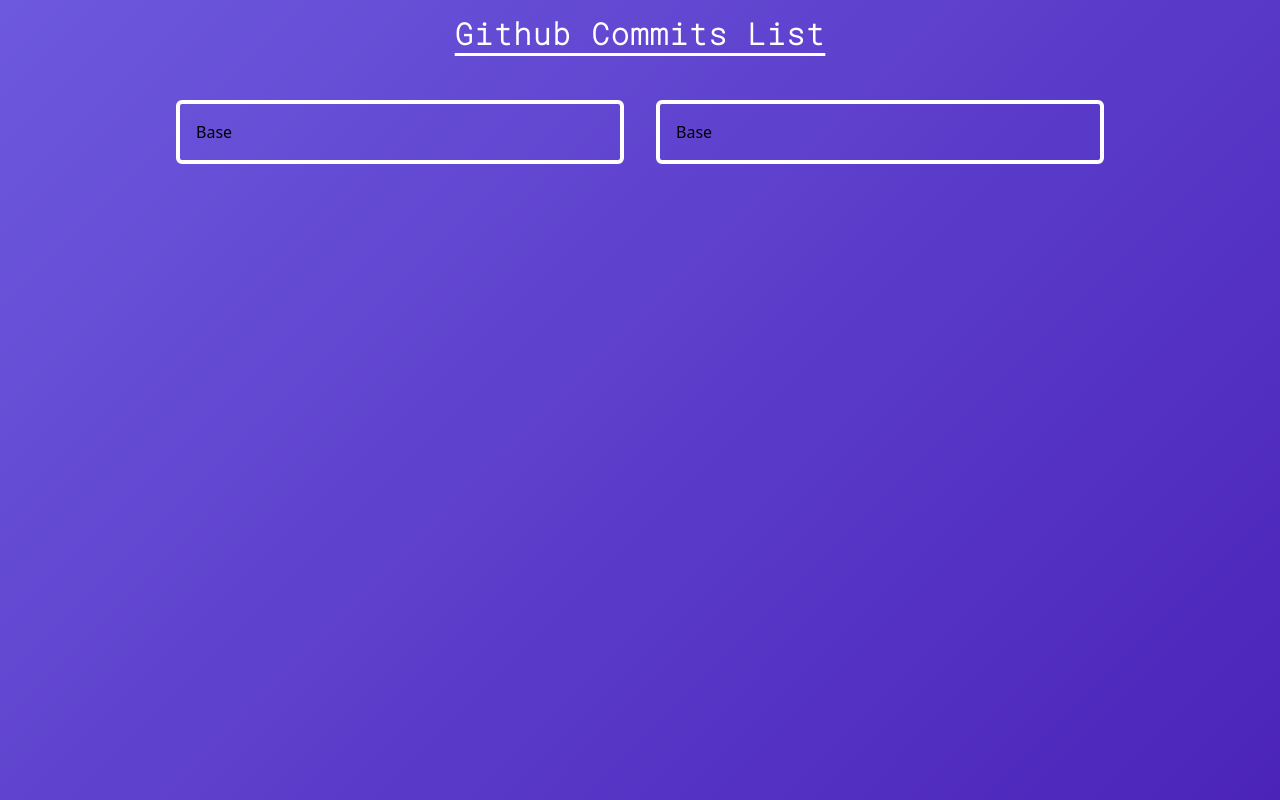
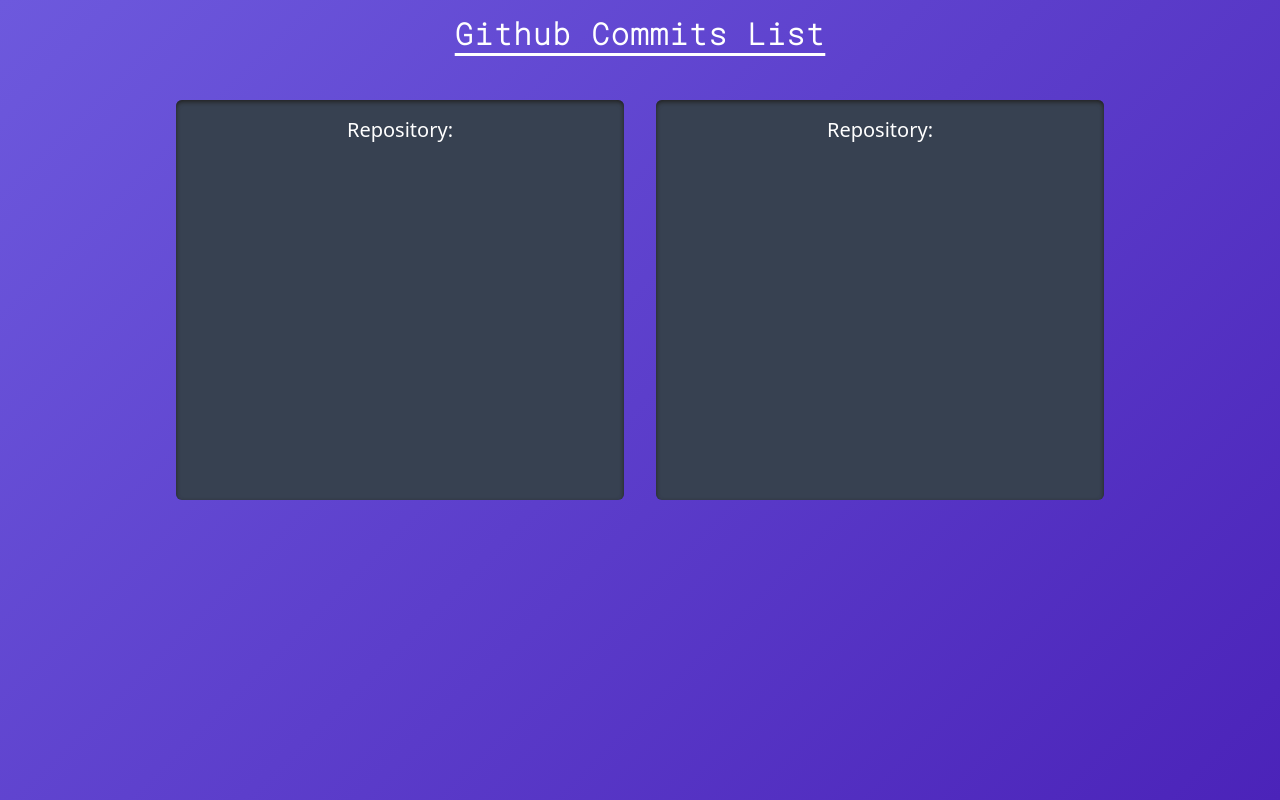
Before and after one commit to AlejandroWilcke/commits-frontend, a Next.js app: page / in a window 1280 px wide. Built offline with nearby package versions, Linux system fonts and the light colour scheme.

Commit message:
feat: Updated CommitList component for using CommitCard

```diff
--- a/components/CommitList.component.tsx
+++ b/components/CommitList.component.tsx
@@ -1,11 +1,20 @@
+import CommitCard, { ICommit } from "./CommitCard.component";
+
 interface ICommitListProps {
+  repo: string;
+  commits: ICommit[];
   classes?: string;
 }
 
-export default function CommitList({ classes }: ICommitListProps){
+export default function CommitList({ repo, commits, classes }: ICommitListProps){
   return(
-    <ul className={`border-4 border-white rounded-md p-4 my-8 mx-4 ${classes}`}>
-      <li>Base</li>
+    <ul className={`rounded-md p-4 my-8 mx-4 bg-gray-700 h-[50vh] overflow-y-auto scroll-smooth shadow-inner shadow-[#222222] ${classes}`}>
+      <li className="text-center text-white text-xl">Repository: {repo}</li>
+      {commits?.map( (commit, i) => {
+        return (
+          <CommitCard key={i} commit={commit} />
+        )
+      })}
     </ul>
   )
 }
```
